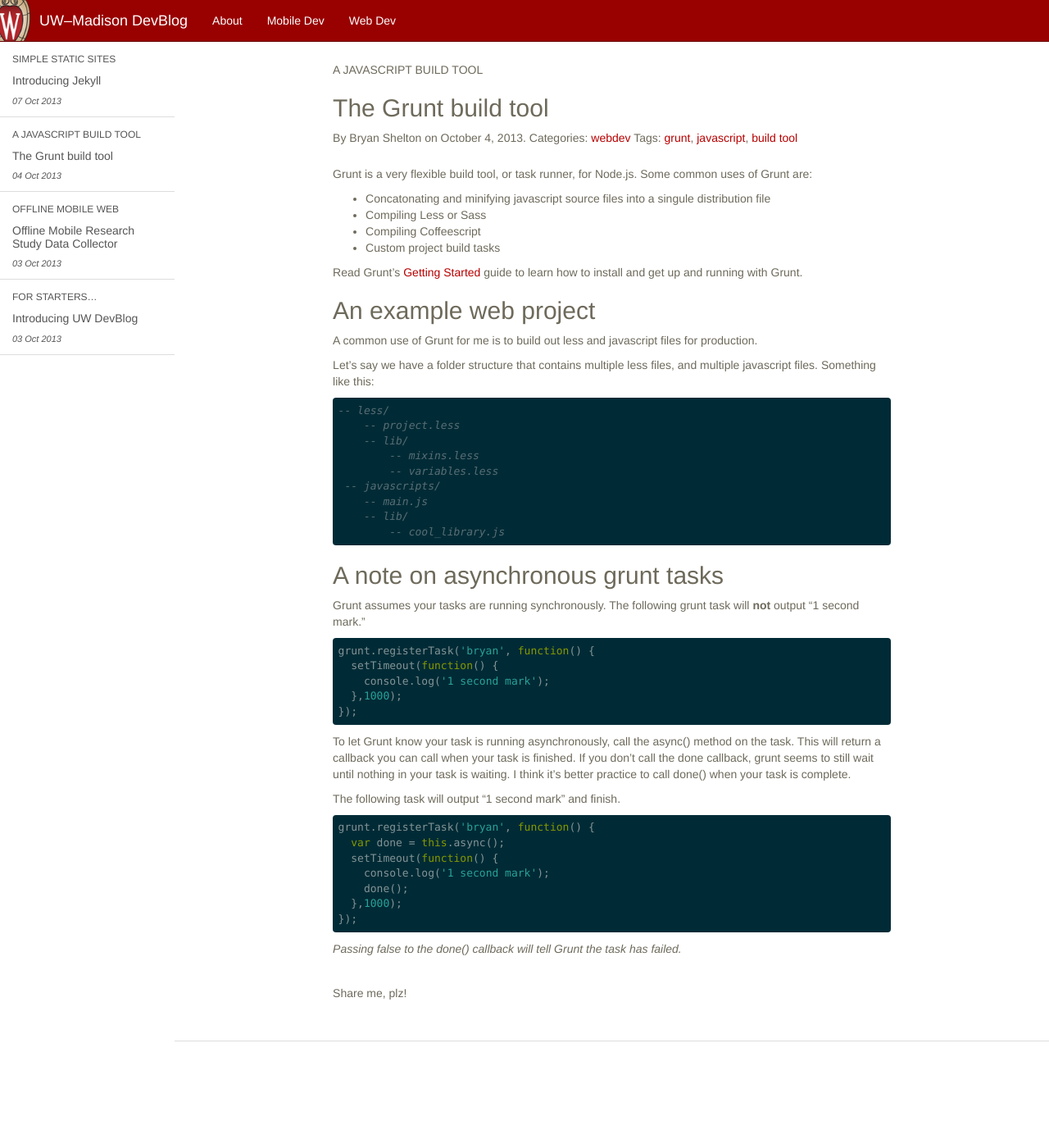
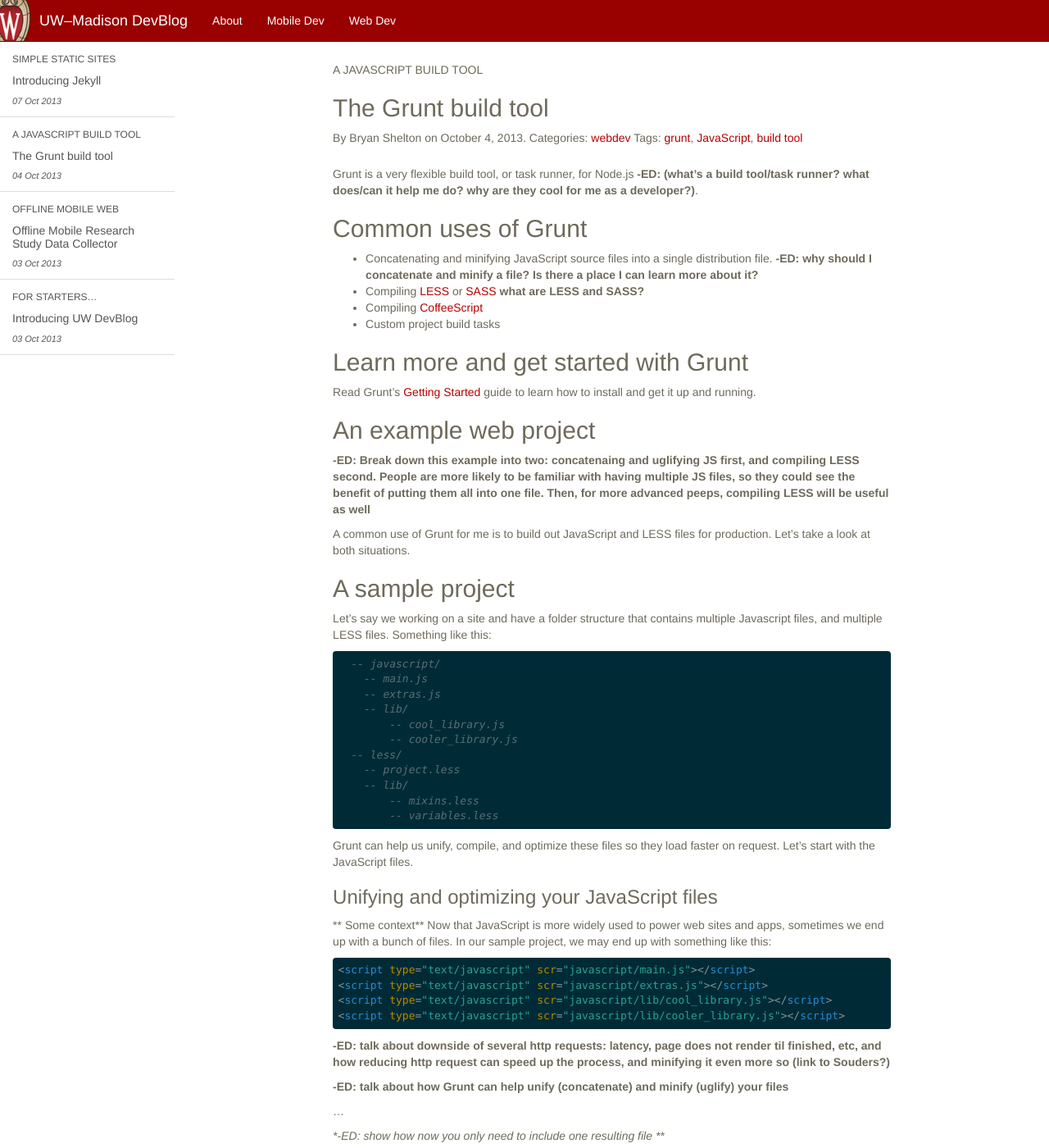
Before and after one commit to UWMadisonUcomm/devblog, a Jekyll site: the page built from _posts/2013-10-4-grunt-build-tool.markdown, in a window 1280 px wide and 1400 px high. Shown: the whole window at 82% size. Built offline with Jekyll 4.4.1, drawn with Linux system fonts in a browser that asks for light colours; nearby versions of some CDN libraries; Markdown is read by kramdown in place of the engine named in the settings; some of the changed text lies outside the part shown.

Commit message:
Editor notes to grunt post

````diff
--- a/_posts/2013-10-4-grunt-build-tool.markdown
+++ b/_posts/2013-10-4-grunt-build-tool.markdown
@@ -6,44 +6,105 @@
   - webdev
 tags:
   - grunt
-  - javascript
+  - JavaScript
   - build tool
-lede: A Javascript build tool
+lede: A JavaScript build tool
 published: true
 ---
 
-Grunt is a very flexible build tool, or task runner, for Node.js. Some common uses of Grunt are:
+Grunt is a very flexible build tool, or task runner, for Node.js **-ED: (what's a build tool/task runner? what does/can it help me do? why are they cool for me as a developer?)**.
 
-- Concatonating and minifying javascript source files into a singule distribution file
-- Compiling Less or Sass
-- Compiling Coffeescript
+
+## Common uses of Grunt
+
+- Concatenating and minifying JavaScript source files into a single distribution file. **-ED: why should I concatenate and minify a file? Is there a place I can learn more about it?**
+- Compiling [LESS](http://lesscss.org/) or [SASS](http://sass-lang.com/) **what are LESS and SASS?**
+- Compiling [CoffeeScript](http://coffeescript.org/)
 - Custom project build tasks
 
-Read Grunt's [Getting Started](http://gruntjs.com/getting-started) guide to learn how to install and get up and running with Grunt.
+## Learn more and get started with Grunt
+Read Grunt's [Getting Started](http://gruntjs.com/getting-started) guide to learn how to install and get it up and running.
 
-## An example web project ##
+## An example web project
 
-A common use of Grunt for me is to build out less and javascript files for production.
+**-ED: Break down this example into two: concatenaing and uglifying JS first, and compiling LESS second. People are more likely to be familiar with having multiple JS files, so they could see the benefit of putting them all into one file. Then, for more advanced peeps, compiling LESS will be useful as well**
 
-Let's say we have a folder structure that contains multiple less files, and multiple javascript files. Something like this:
+A common use of Grunt for me is to build out JavaScript and LESS files for production. Let's take a look at both situations.
+
+## A sample project
+
+Let's say we working on a site and have a folder structure that contains multiple Javascript files, and multiple LESS files. Something like this:
 
 ```xml
--- less/
+  -- javascript/
+    -- main.js
+    -- extras.js
+    -- lib/
+        -- cool_library.js
+        -- cooler_library.js
+  -- less/
     -- project.less
     -- lib/
         -- mixins.less
         -- variables.less
- -- javascripts/
-    -- main.js
-    -- lib/
-        -- cool_library.js
+```
+Grunt can help us unify, compile, and optimize these files so they load faster on request. Let's start with the JavaScript files.
+
+### Unifying and optimizing your JavaScript files
+** Some context**
+Now that JavaScript is more widely used to power web sites and apps, sometimes we end up with a bunch of files. In our sample project, we may end up with something like this:
+
+```html
+<script type="text/javascript" scr="javascript/main.js"></script>
+<script type="text/javascript" scr="javascript/extras.js"></script>
+<script type="text/javascript" scr="javascript/lib/cool_library.js"></script>
+<script type="text/javascript" scr="javascript/lib/cooler_library.js"></script>
+```
+**-ED: talk about downside of several http requests: latency, page does not render til finished, etc, and how reducing http request can speed up the process, and minifying it even more so (link to Souders?)**
+
+**-ED: talk about how Grunt can help unify (concatenate) and minify (uglify) your files**
+
+...
+
+
+**-ED: show how now you only need to include one resulting file ***
+```html
+<script type="text/javascript" scr="javascript/main.js"></script>
 ```
 
-## A note on asynchronous grunt tasks ##
+Voila!
 
-Grunt assumes your tasks are running synchronously. The following grunt task will **not** output "1 second mark."
 
-```javascript
+### Compiling LESS
+
+**-ED: Some context**
+LESS (like SASS) is a dynamic stylesheet language that helps you _program_ your stylesheets (with variables, functions, operators, etc), and then _compile_ them to generate your CSS files.
+
+Grunt can help you compile LESS to generate your CSS files this on the fly, saving you the task to have to do so manually every time you make changes to your stylesheets. Let's see how:
+
+**-ED: refer to sample structure**
+
+**-ED: how grunt can be configured to compile less**
+
+**-ED: show how now you only need to include one resulting file ***
+```html
+<link rel="stylesheet" type="text/css" href="css/style.css">
+```
+
+Voila!
+
+
+## Watch if fly!
+**-ED: talk about the watch task**
+
+
+## A note on asynchronous grunt tasks
+
+Grunt assumes your tasks are running synchronously (**-ED: what do you mean (some people still don't get that JS is asynchronous by nature)?**). **-ED: This is important to keep in mind because...**.
+
+The following grunt task will **not** output "1 second mark."
+
+```JavaScript
 grunt.registerTask('bryan', function() {
   setTimeout(function() {
     console.log('1 second mark');
@@ -55,7 +116,7 @@
 
 The following task will output "1 second mark" and finish.
 
-```javascript
+```JavaScript
 grunt.registerTask('bryan', function() {
   var done = this.async();
   setTimeout(function() {
@@ -65,3 +126,10 @@
 });
 ```
 _Passing false to the done() callback will tell Grunt the task has failed._
+
+**-ED: closing**
+## talk about why Grunt is such a cool tool to learn at this point
+- it's becoming the default task running tool for many projects, including Bootstrap (link to it), replacing other, more complicated task runners
+- it's easier to use
+- it has an active community with new contribs every day (link to contribs)
+- saves time, etc
````
